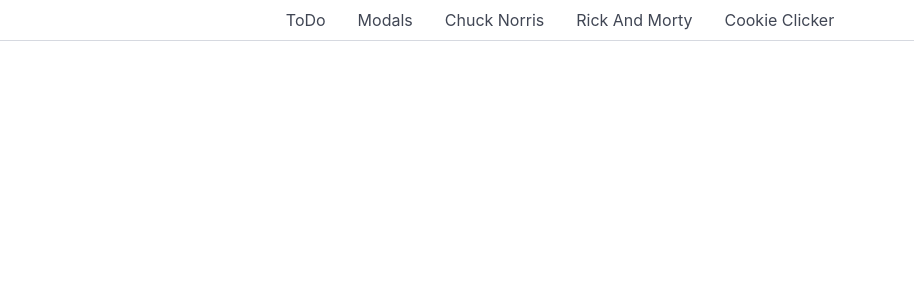
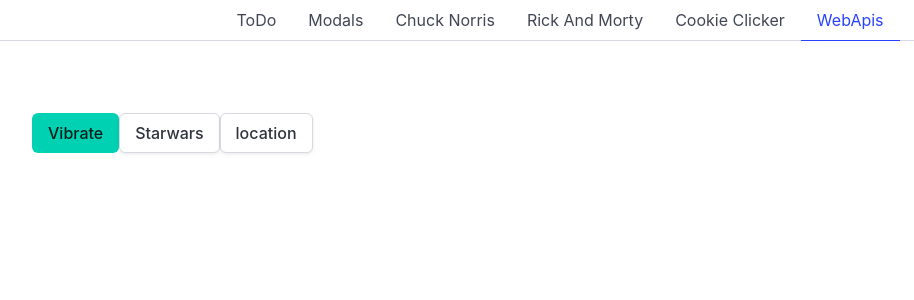
Before and after one commit to NGuljajev/ta23alearnnode, a Vue app: page /webapis in a window 1280 px wide. Shown: the top 300 px of the page, without its empty margins (80-994 px from the left). Built offline with nearby package versions, Linux system fonts and the light colour scheme.

Commit message:
vibration

```diff
--- a/src/index.js
+++ b/src/index.js
@@ -10,6 +10,7 @@ import ToDo from './pages/Todo.vue';
 import Chuck from './pages/Chuck.vue';
 import RickAndMorty from './pages/RickAndMorty.vue';
 import CookieClicker from './pages/CookieClicker.vue';
+import WebApis from './pages/WebApis.vue';
 
 const routes = [
   { path: '/', component: ToDo, name: 'ToDo' },
@@ -17,6 +18,7 @@ const routes = [
   { path: '/chuck', component: Chuck, name: 'Chuck Norris' },
   { path: '/rickandmorty', component: RickAndMorty, name: 'Rick And Morty' },
   { path: '/cookieclicker', component: CookieClicker, name: 'Cookie Clicker', meta: {container : false} },
+  { path: '/webapis', component: WebApis, name: 'WebApis' },
 ]
 
 const router = createRouter({
--- a/src/pages/RickAndMorty.vue
+++ b/src/pages/RickAndMorty.vue
@@ -69,7 +69,7 @@ onMounted(() => {
 <template>
     <div class="field has-addons">
   <div class="control is-expanded">
-    <input @input="search" v-model="searchValue" class="input" type="text" placeholder="Find a repository">
+    <input @input="search" v-model="searchValue" class="input" type="text" placeholder="Find a character">
   </div>
   <div class="control">
     <button @click= "search" class="button is-info">
--- /dev/null
+++ b/src/pages/WebApis.vue
@@ -0,0 +1,27 @@
+<script setup>
+
+
+
+    function vibrate() {
+            navigator.vibrate(200);
+    }
+
+    function starwars() {
+            navigator.vibrate([200, 100, 200, 100, 200, 100, 200]);
+    }
+
+    function location() {
+        if (navigator.geolocation) {
+            navigator.geolocation.getCurrentPosition(showPosition, showError);
+        } else {
+            alert("Geolocation is not supported by this browser.");
+        }
+    }
+</script>
+
+<template>
+
+    <button @click="vibrate" class="button is-primary">Vibrate</button>
+    <button @click="starwars" class="button is-secondary">Starwars</button>
+    <button @click="location" class="button is-primaryn  ">location</button>
+</template>
--- a/webpack.config.js
+++ b/webpack.config.js
@@ -17,6 +17,7 @@ export default {
     compress: true,
     port: 9000,
     historyApiFallback: true,
+    allowedHosts: 'all',
   },
   module: {
     rules: [
```
